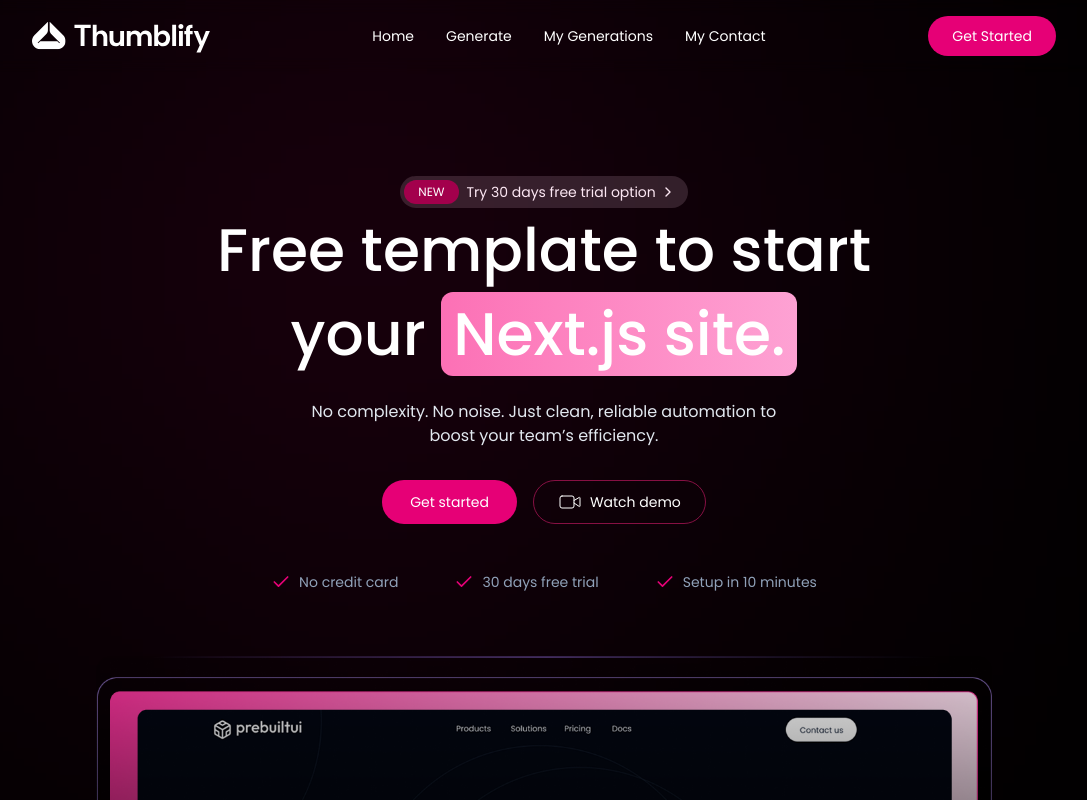
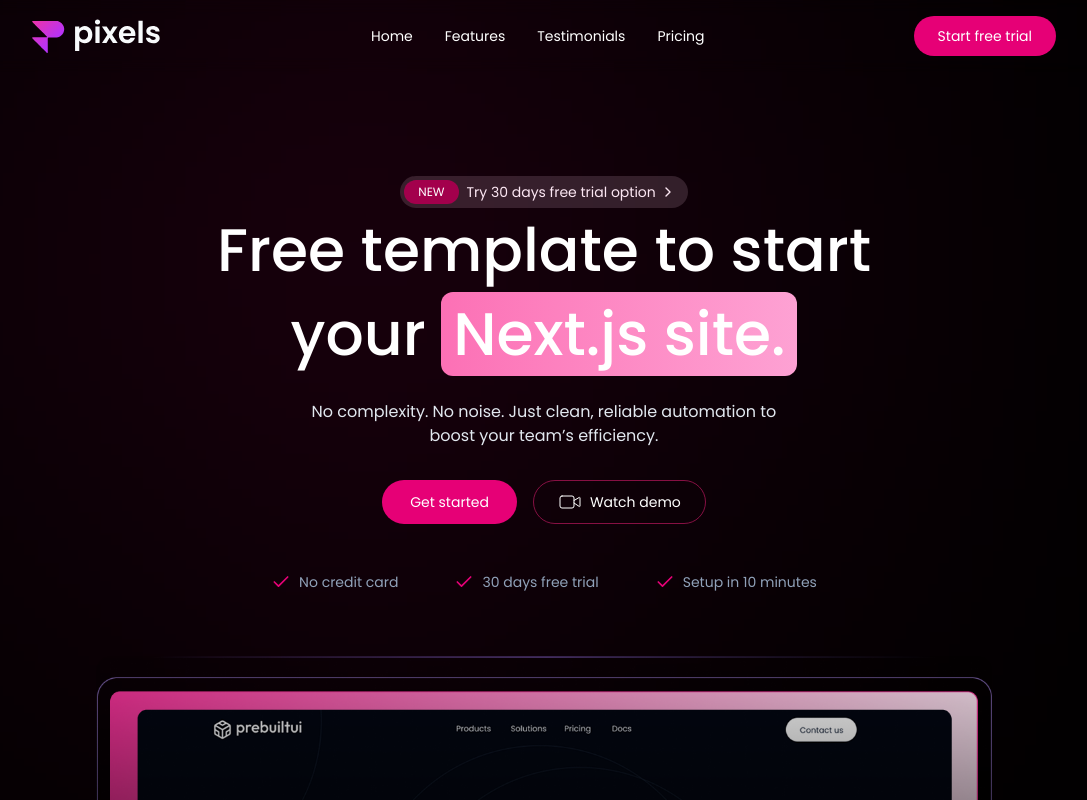
Before and after one commit to DPanvish/Thumbify, a React (Vite) app in the folder client/: page / in a window 1280 px wide. Shown: the top 800 px of the page, without its empty margins (96-1183 px from the left). Built offline with nearby package versions, Linux system fonts and the light colour scheme.

Commit message:
Revert "Navbar updated"

```diff
--- a/client/src/components/Navbar.tsx
+++ b/client/src/components/Navbar.tsx
@@ -3,11 +3,10 @@
 import { motion } from "motion/react";
 import { navlinks } from "../data/navlinks";
 import type { INavLink } from "../types";
-import { Link, NavLink, useNavigate } from "react-router-dom";
+import { NavLink } from "react-router-dom";
 
 export default function Navbar() {
     const [isOpen, setIsOpen] = useState(false);
-    const navigate = useNavigate();
 
     return (
         <>
@@ -17,19 +16,20 @@
                 viewport={{ once: true }}
                 transition={{ type: "spring", stiffness: 250, damping: 70, mass: 1 }}
             >
-                <Link to='/'>
-                    <img src="/logo.svg" alt="logo" className="h-8.5 w-auto" />
-                </Link>
+                <a href="https://prebuiltui.com?utm_source=pixels">
+                    <img className="h-8.5 w-auto" src="/assets/logo.svg" alt="logo" width={130} height={34} />
+                </a>
 
                 <div className="hidden md:flex items-center gap-8 transition duration-500">
-                    <Link to="/" className="hover:text-pink-300 transistion">Home</Link>
-                    <Link to="/generate" className="hover:text-pink-300 transition">Generate</Link>
-                    <Link to="/my-generation" className="hover:text-pink-300 transition">My Generations</Link>
-                    <Link to="#" className="hover:text-pink-300 transition">My Contact</Link>
+                    {navlinks.map((link: INavLink) => (
+                        <NavLink key={link.name} to={link.href} className="hover:text-pink-500 transition">
+                            {link.name}
+                        </NavLink>
+                    ))}
                 </div>
 
-                <button onClick={() => navigate("/login")} className="hidden md:block px-6 py-2.5 bg-pink-600 hover:bg-pink-700 active:scale-95 transition-all rounded-full">
-                    Get Started
+                <button className="hidden md:block px-6 py-2.5 bg-pink-600 hover:bg-pink-700 active:scale-95 transition-all rounded-full">
+                    Start free trial
                 </button>
                 <button onClick={() => setIsOpen(true)} className="md:hidden">
                     <MenuIcon size={26} className="active:scale-90 transition" />
@@ -37,12 +37,11 @@
             </motion.nav>
 
             <div className={`fixed inset-0 z-100 bg-black/40 backdrop-blur flex flex-col items-center justify-center text-lg gap-8 md:hidden transition-transform duration-400 ${isOpen ? "translate-x-0" : "-translate-x-full"}`}>
-                <Link onClick={() => setIsOpen(false)} to="/">Home</Link>
-                <Link onClick={() => setIsOpen(false)} to="/generate">Generate</Link>
-                <Link onClick={() => setIsOpen(false)} to="/my-generation">My Generations</Link>
-                <Link onClick={() => setIsOpen(false)} to="#">My Contact</Link>
-                <Link onClick={() => setIsOpen(false)} to="/login">Login</Link>
-
+                {navlinks.map((link: INavLink) => (
+                    <NavLink key={link.name} to={link.href} onClick={() => setIsOpen(false)}>
+                        {link.name}
+                    </NavLink>
+                ))}
                 <button onClick={() => setIsOpen(false)} className="active:ring-3 active:ring-white aspect-square size-10 p-1 items-center justify-center bg-pink-600 hover:bg-pink-700 transition text-white rounded-md flex">
                     <XIcon />
                 </button>
```
